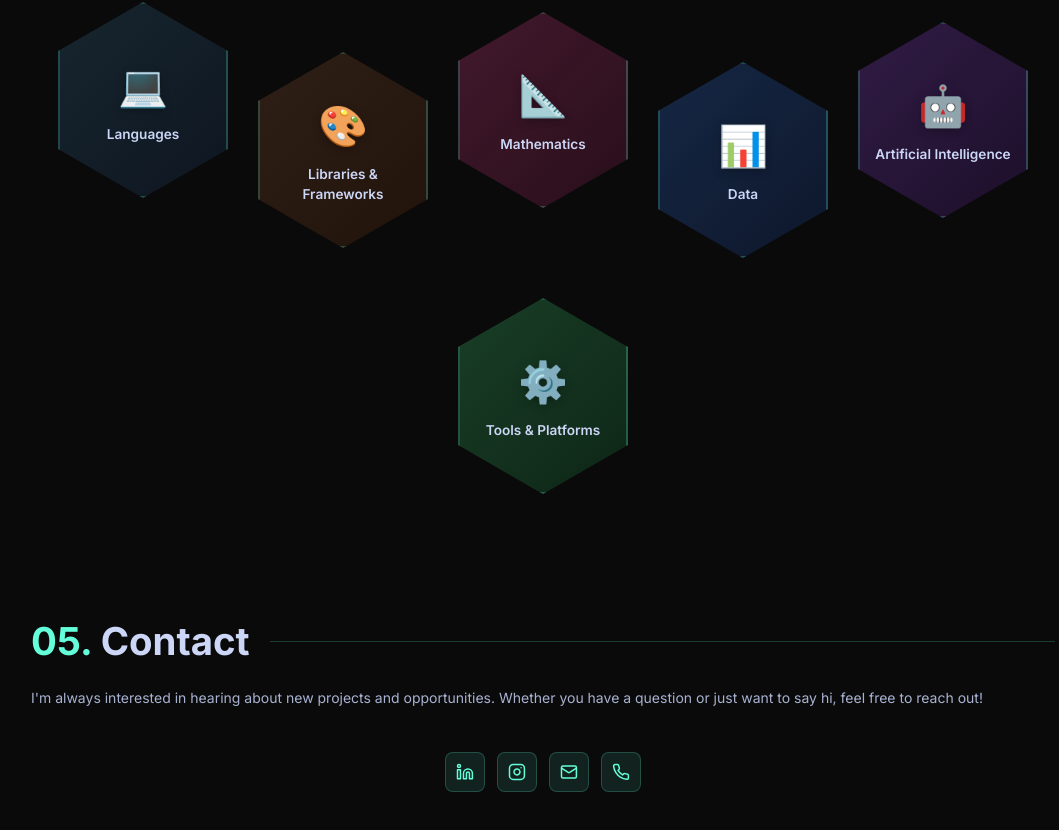
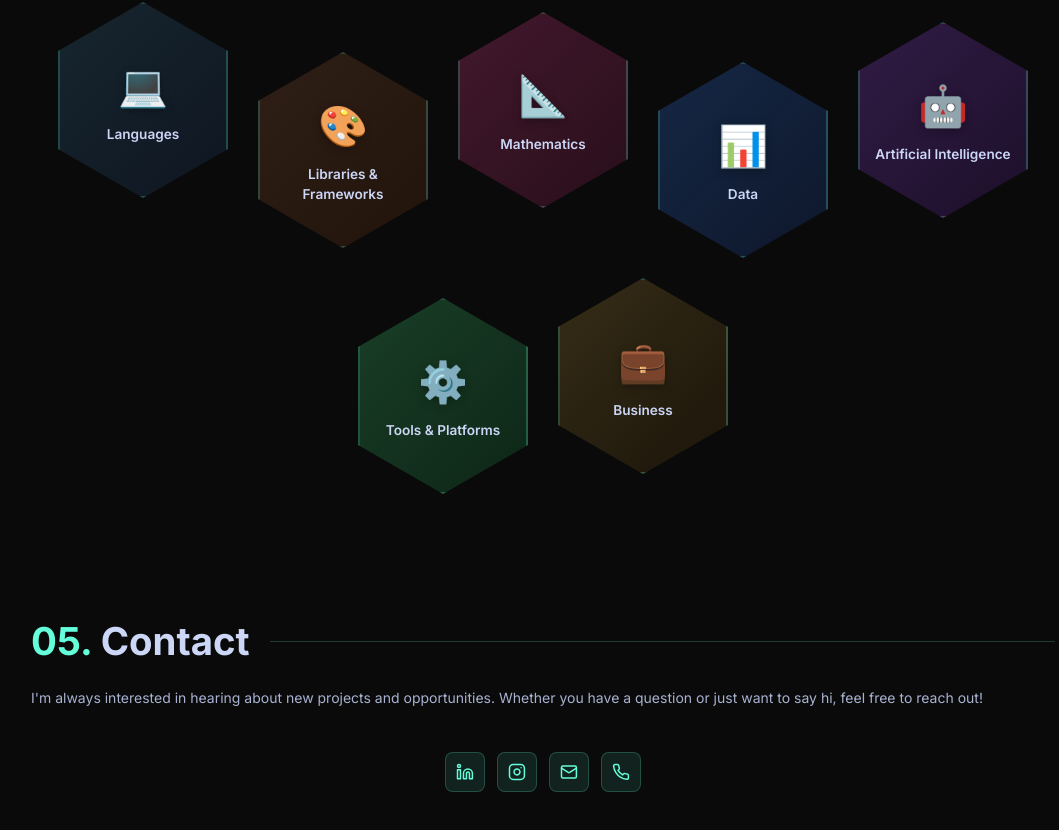
Before and after one commit to heras27-lgtm/my-portfolio, a Next.js app: page / in a window 1280 px wide. Shown: the part 4093-4923 px from the top of the page, without its empty margins (97-1156 px from the left). Built offline with nearby package versions, Linux system fonts and the light colour scheme.

Commit message:
Add Business skills category translations and UI icon/colors

```diff
--- a/components/sections/skills-section.tsx
+++ b/components/sections/skills-section.tsx
@@ -11,14 +11,15 @@ export function SkillsSection() {
   const [isMobile, setIsMobile] = useState(false)
   const [expandedMobileCategory, setExpandedMobileCategory] = useState<number | null>(null)
 
-  const categoryIcons = ['💻', '🎨', '📐', '📊', '🤖', '⚙️']
+  const categoryIcons = ['💻', '🎨', '📐', '📊', '🤖', '⚙️', '💼']
   const categoryColors = [
     'rgba(100, 200, 255, 0.15)',
     'rgba(255, 150, 100, 0.15)',
     'rgba(236, 72, 153, 0.2)',
     'rgba(59, 130, 246, 0.2)',
     'rgba(138, 43, 226, 0.2)',
-    'rgba(34, 197, 94, 0.2)'
+    'rgba(34, 197, 94, 0.2)',
+    'rgba(255, 205, 86, 0.18)'
   ]
   const categoryBgColors = [
     'linear-gradient(135deg, rgba(100, 200, 255, 0.15), rgba(59, 130, 246, 0.1))',
@@ -26,8 +27,10 @@ export function SkillsSection() {
     'linear-gradient(135deg, rgba(236, 72, 153, 0.25), rgba(219, 39, 119, 0.15))',
     'linear-gradient(135deg, rgba(59, 130, 246, 0.25), rgba(37, 99, 235, 0.15))',
     'linear-gradient(135deg, rgba(168, 85, 247, 0.25), rgba(138, 43, 226, 0.15))',
-    'linear-gradient(135deg, rgba(74, 222, 128, 0.25), rgba(34, 197, 94, 0.15))'
+    'linear-gradient(135deg, rgba(74, 222, 128, 0.25), rgba(34, 197, 94, 0.15))',
+    'linear-gradient(135deg, rgba(255,205,86,0.18), rgba(245,158,11,0.08))'
   ]
+
 
   useEffect(() => {
     setIsClient(true)
@@ -144,6 +147,10 @@ export function SkillsSection() {
 
           .category-hexagon:nth-child(6) {
             transform: translateY(35px);
+          }
+
+          .category-hexagon:nth-child(7) {
+            transform: translateY(15px);
           }
 
           .category-hexagon:hover {
--- a/i18n/translations.ts
+++ b/i18n/translations.ts
@@ -226,6 +226,18 @@ export const translations = {
         {
           category: "Tools & Platforms",
           skills: ["Hugging Face", "GitHub", "Docker", "AWS", "Jira", "SQL Server", "MongoDB", "PostgreSQL"],
+        },
+        {
+          category: "Business",
+          skills: [
+            "Recurring costs",
+            "Non-recurring costs",
+            "ROI",
+            "TCO",
+            "Cost-benefit analysis",
+            "Stakeholder analysis",
+            "Pricing",
+          ],
         },
       ]
     },
@@ -478,6 +490,18 @@ export const translations = {
           category: "Outils & Plateformes",
           skills: ["Hugging Face", "GitHub", "Docker", "AWS", "Jira", "SQL Server", "MongoDB", "PostgreSQL"],
         },
+        {
+          category: "Business",
+          skills: [
+            "Coûts récurrents",
+            "Coûts non récurrents",
+            "ROI",
+            "Coût total de possession (TCO)",
+            "Analyse coût-bénéfice",
+            "Analyse des parties prenantes",
+            "Tarification",
+          ],
+        },
       ]
     },
     contact: {
```
